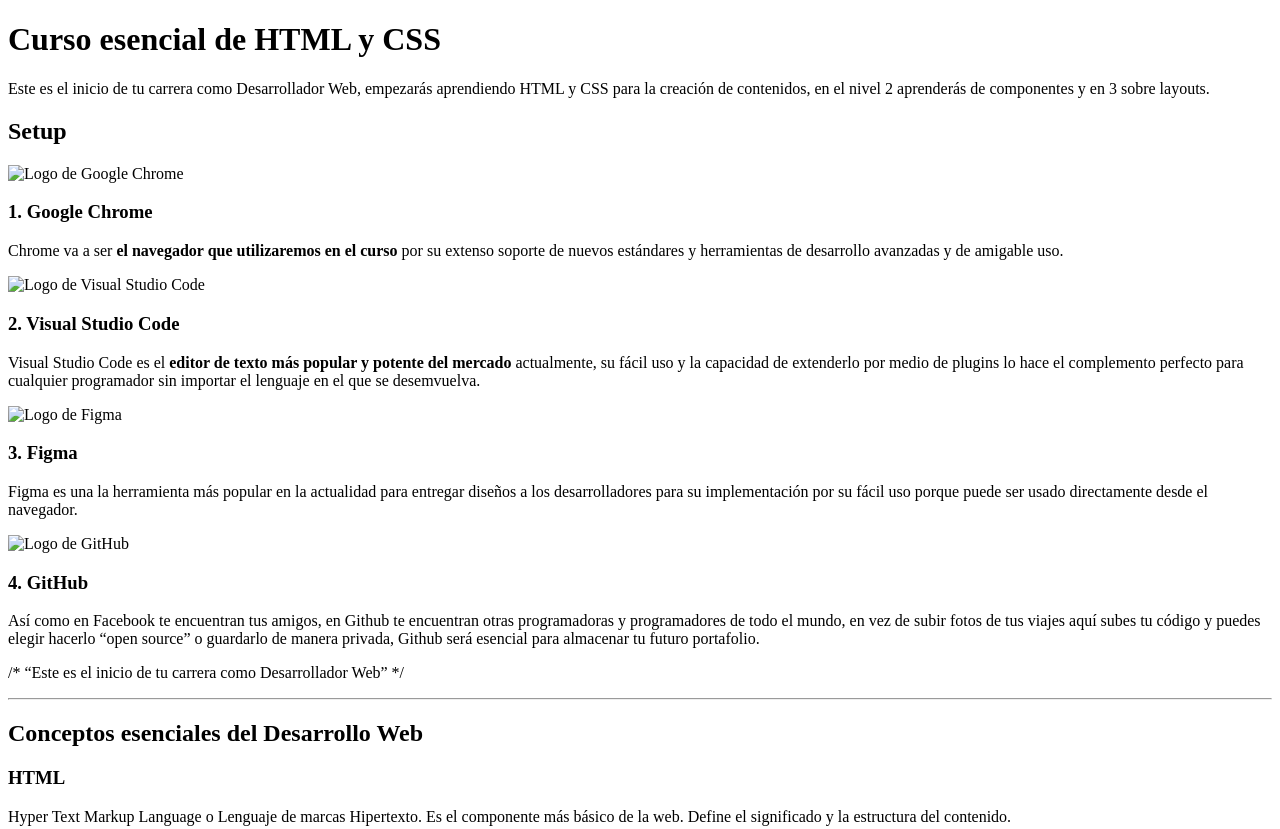
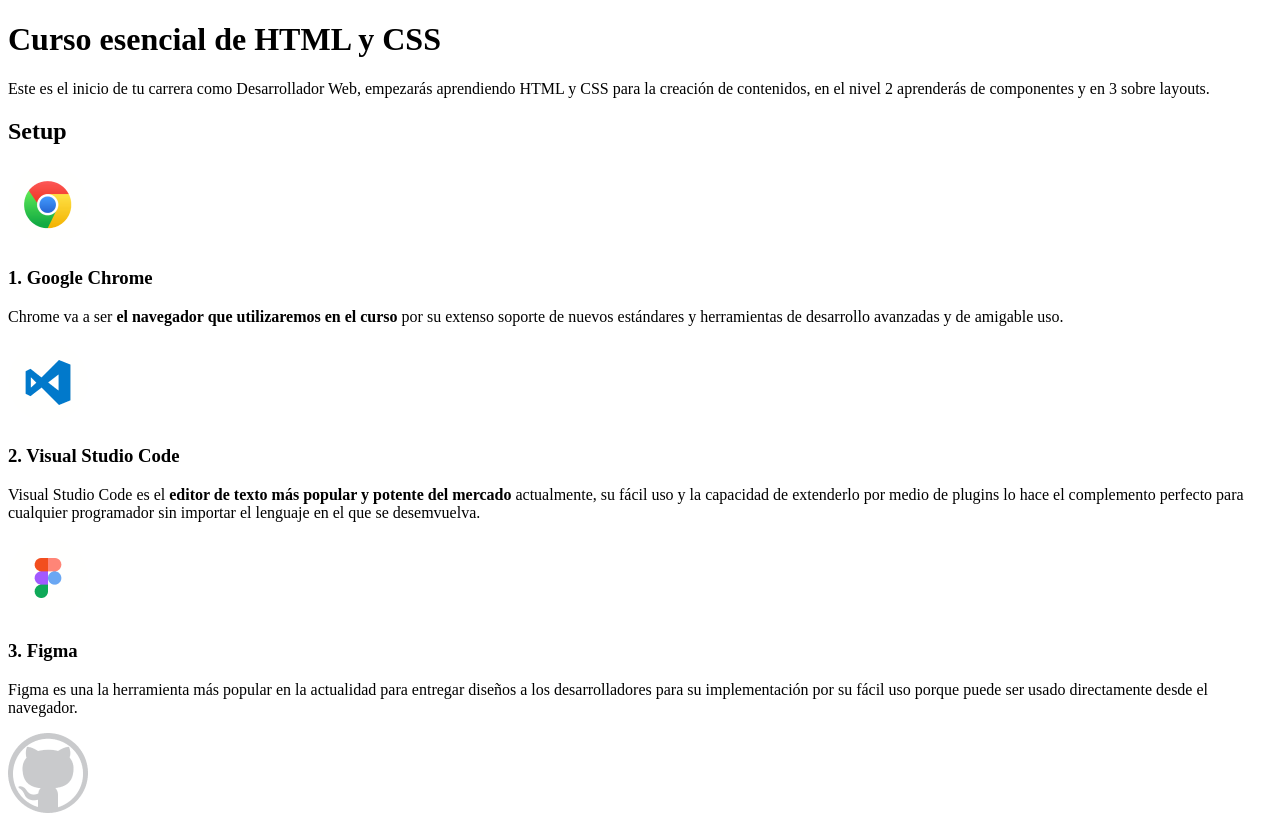
Before and after one commit to andisalco/esencia-nemium, a plain HTML site: page index.html in a window 1280 px wide. Shown: the top 829 px of the page. Drawn offline with Linux system fonts and the light colour scheme; the site is published under a folder, as on GitHub Pages, so addresses that start at the root find nothing.

Commit message:
Se corrige problema con imagenes

```diff
--- a/index.html
+++ b/index.html
@@ -11,19 +11,19 @@
     <p>Este es el inicio de tu carrera como Desarrollador Web, empezarás aprendiendo HTML y CSS para la creación de contenidos, en el nivel 2 aprenderás de componentes y en 3 sobre layouts.</p>
 
     <h2>Setup</h2>
-    <img src="/images/logo_google_chrome.png" alt="Logo de Google Chrome" title="Logo de Google Chrome">
+    <img src="./images/logo_google_chrome.png" alt="Logo de Google Chrome" title="Logo de Google Chrome">
     <h3>1. Google Chrome</h3>
     <p>Chrome va a ser <b>el navegador que utilizaremos en el curso</b> por su extenso soporte de nuevos estándares y herramientas de desarrollo avanzadas y de amigable uso.</p>
 
-    <img src="/images/logo_visual_studio_code.png" alt="Logo de Visual Studio Code" title="Logo de Visual Studio Code">
+    <img src="./images/logo_visual_studio_code.png" alt="Logo de Visual Studio Code" title="Logo de Visual Studio Code">
     <h3>2. Visual Studio Code</h3>
     <p>Visual Studio Code es el <b>editor de texto más popular y potente del mercado</b> actualmente, su fácil uso y la capacidad de extenderlo por medio de plugins lo hace el complemento perfecto para cualquier programador sin importar el lenguaje en el que se desemvuelva.</p>
 
-    <img src="/images/logo_figma.png" alt="Logo de Figma" title="Logo de Figma">
+    <img src="./images/logo_figma.png" alt="Logo de Figma" title="Logo de Figma">
     <h3>3. Figma</h3>
     <p>Figma es una la herramienta más popular en la actualidad para entregar diseños a los desarrolladores para su implementación por su fácil uso porque puede ser usado directamente desde el navegador.</p>
 
-    <img src="/images/logo_github.png" alt="Logo de GitHub" title="Logo de GitHub">
+    <img src="./images/logo_github.png" alt="Logo de GitHub" title="Logo de GitHub">
     <h3>4. GitHub</h3>
     <p>Así como en Facebook te encuentran tus amigos, en Github te encuentran otras programadoras y programadores de todo el mundo, en vez de subir fotos de tus viajes aquí subes tu código y puedes elegir hacerlo “open source” o guardarlo de manera privada, Github será esencial para almacenar tu futuro portafolio.</p>
 
```
